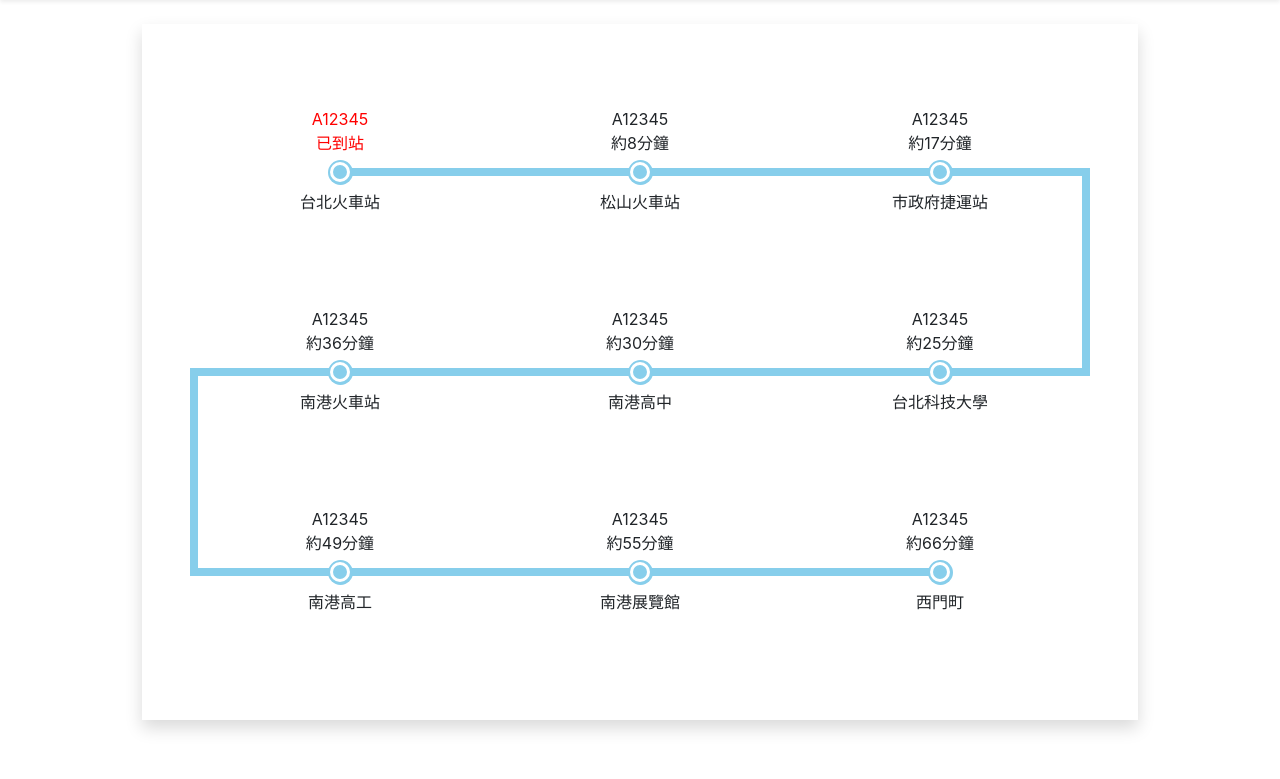
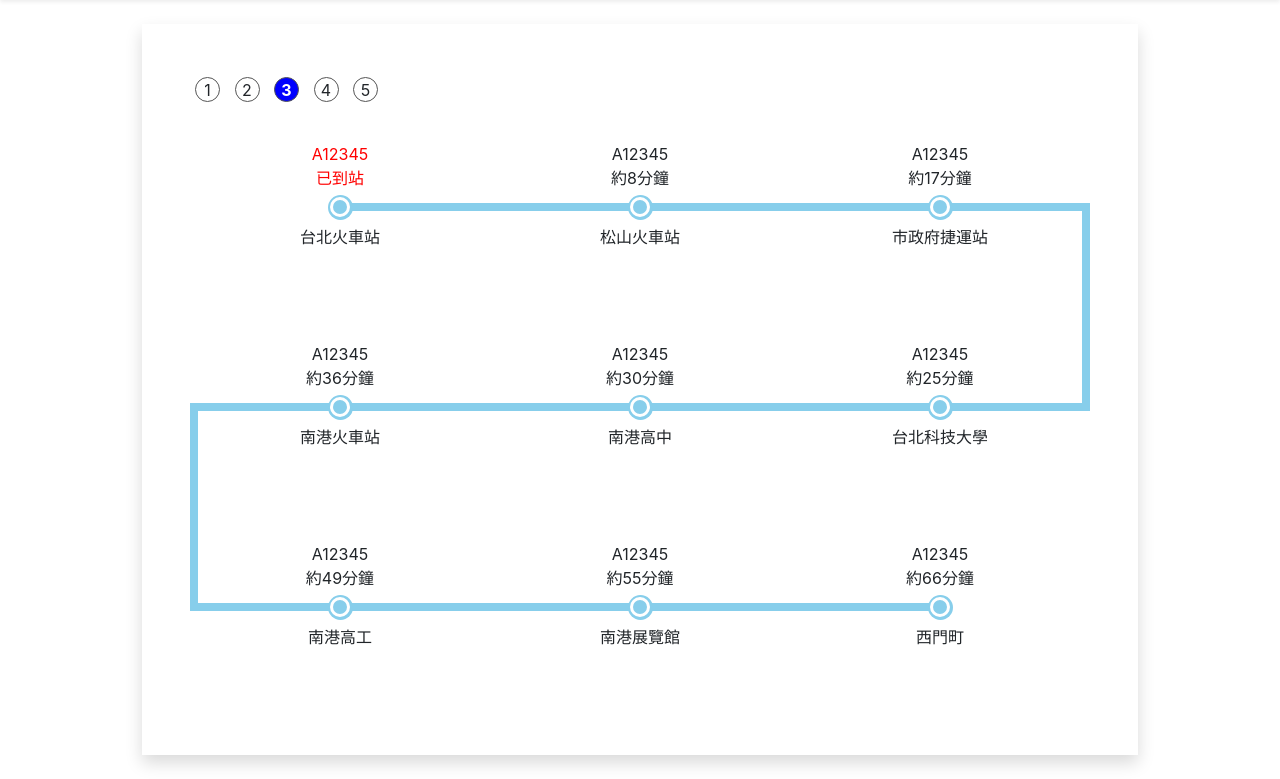
Before and after one commit to mackliu/th53j_National, a PHP site: page / in a window 1280 px wide. Shown: the part 100-879 px from the top of the page. Before the commit the page ends 832 px from the top, so only its background shows below. Run offline with PHP 8.4, Linux system fonts and the light colour scheme; data comes from the database, SQL or seed files in the repository.

Commit message:
add a function to switch station number

```diff
--- a/api/db.php
+++ b/api/db.php
@@ -1,6 +1,6 @@
 <?php
 //$dsn="mysql:host=localhost;charset=utf8;dbname=db15";
-$dsn="mysql:host=localhost;charset=utf8;dbname=th53j_national";
+$dsn="mysql:host=localhost;charset=utf8;dbname=db77";
 $pdo=new PDO($dsn,'root','');
 
 session_start();
--- a/index.php
+++ b/index.php
@@ -122,11 +122,41 @@
         .nobus{
             color:#666;
         }
+        .station-num{
+            width:25px;
+            height:25px;
+            display:inline-flex;
+            justify-content:center;
+            align-items:center;
+            border:1px solid #555;
+            border-radius:50%;
+            margin:5px;
+        }
+        .active{
+            background:blue;
+            color:white;
+            font-weight:bold;
+        }
     </style>
 </head>
 <body>
 <?php include "header.php";?>
 <div class="d-flex flex-wrap my-4 mx-auto shadow p-5" style="width:min-content">
+<div>
+    <?php
+    if(isset($_GET['p'])){
+        $active=$_GET['p'];
+    }else{
+        $active=3;
+    }
+    ?>
+    <div class="station-num <?=($active==1)?'active':'';?>" id="s1" onclick="showStation(1)">1</div>
+    <div class="station-num <?=($active==2)?'active':'';?>" id="s2" onclick="showStation(2)">2</div>
+    <div class="station-num <?=($active==3)?'active':'';?>" id="s3" onclick="showStation(3)">3</div>
+    <div class="station-num <?=($active==4)?'active':'';?>" id="s4" onclick="showStation(4)">4</div>
+    <div class="station-num <?=($active==5)?'active':'';?>" id="s5" onclick="showStation(5)">5</div>
+
+</div>
 <?php
 
 //取出所有的站點資料並依照before欄位進行排序
@@ -139,7 +169,8 @@ $timer=[];
 $arrive=0;  //初始到站時間為0
 $leave=0;   //初始離站時間為0
 
-$div=3;
+$div=$_GET['p']??3;
+//$div=isset($_GET['p'])?$_GET['p']:3;
 
 foreach($stations as $station){
 
@@ -397,4 +428,10 @@ foreach($tmp as $group => $g){
             $(".block .bus-info").hide();
         }
     )
+
+    function showStation(num){
+        location.href='?p='+num;
+    }
+
+
 </script>
```
